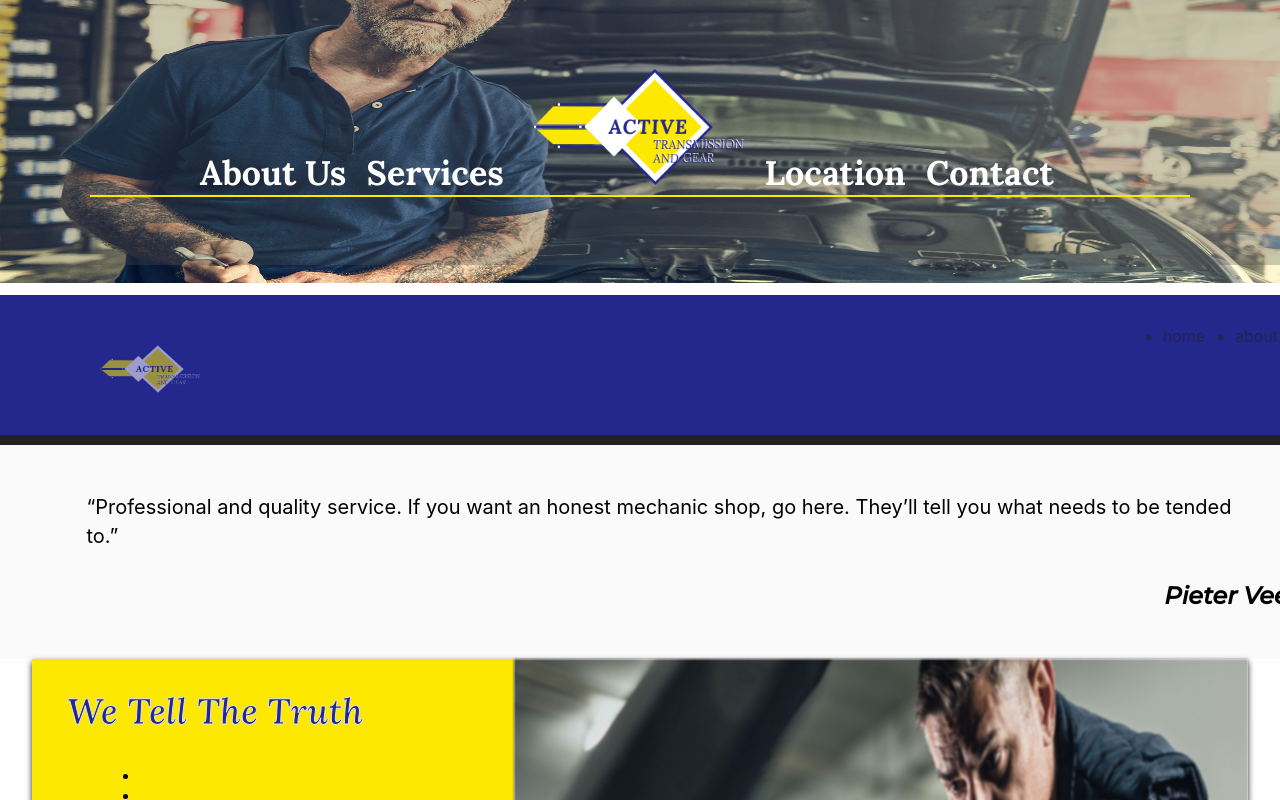
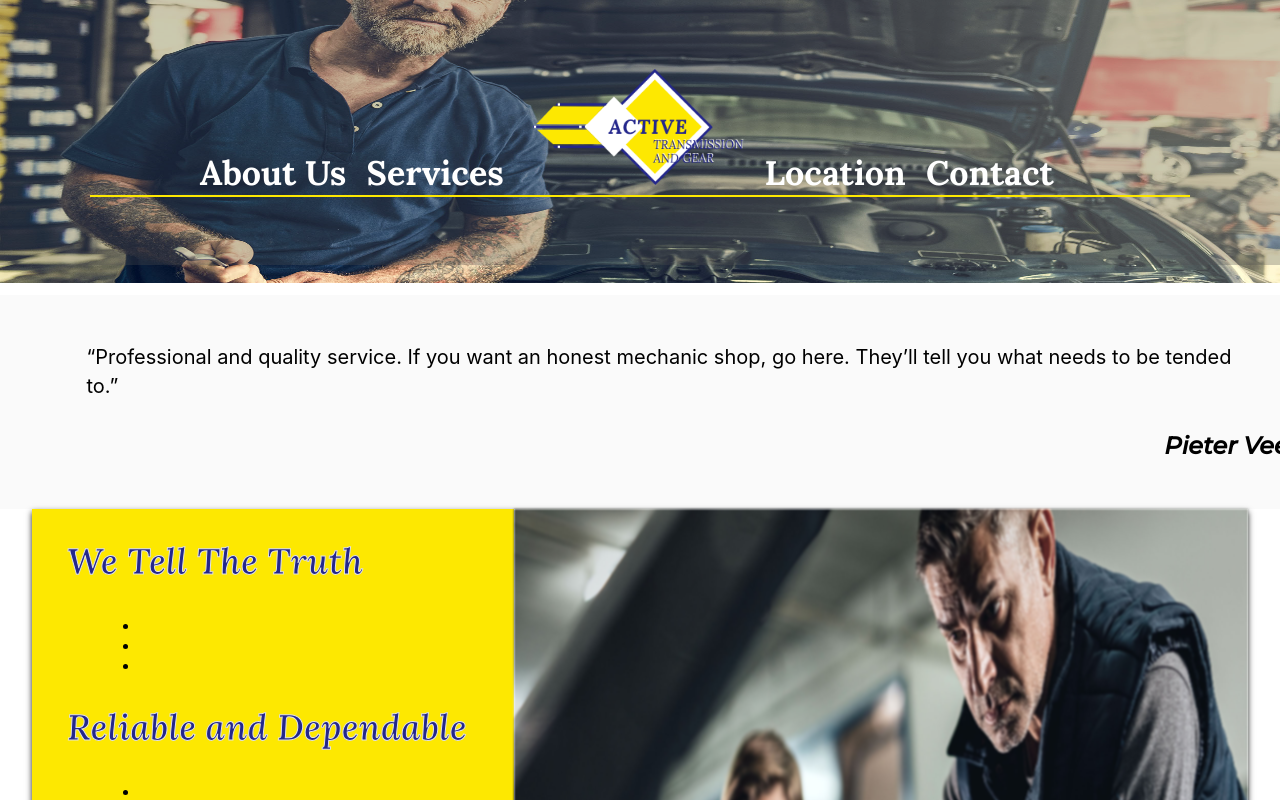
Before and after one commit to RobnettSean22/activeTansmission, a React (Create React App) app: page / in a window 1280 px wide. Shown: the top 800 px of the page. Built offline with nearby package versions, Linux system fonts and the light colour scheme.

Commit message:
refactoring code in modile header

```diff
--- a/src/components/mobile_components/Mobileheader.jsx
+++ b/src/components/mobile_components/Mobileheader.jsx
@@ -67,33 +67,31 @@ import Logo from "../../assets/activetransimission_logo.png";
 import styled from "styled-components";
 
 const Navigation = styled.header`
+  display: none;
+  @media ${(props) => props.theme.mediaQueries.media576} {
     width: 100%;
     border-bottom: 10px solid #222;
     z-index: 1;
+    height: auto;
+    min-height: 30px;
     display: flex;
+    flex-direction: column;
     justify-content: space-between;
     align-items: center;
-  padding: 0px 100px 0;
-  height: 140px;
+    position: relative;
     margin-bottom: 0;
+    padding: 0px;
     background: #24278c;
-
-  .logo a {
-    padding-top: 33px;
-    display: flex;
-    flex-direction: column;
-    clear: both;
-    padding-bottom: 30px;
-    text-decoration: none;
-
-    p {
-      width: 500px;
+    .logo {
+      width: 100%;
+      height: 17px;
       display: block;
+      padding-top: 20px;
+      margin: 0px;
+      margin-left: -5px;
+      padding-left: 15px;
+      padding-top: 0px !important;
     }
-    em {
-      font-size: 0.5em;
-      float: left;
-      display: block;
     img {
       display: inline-block;
       margin-top: 5px;
@@ -101,29 +99,30 @@ const Navigation = styled.header`
       width: 100px;
       float: left;
     }
-      .letterhead {
-        display: inline-block;
-        line-height: 260%;
-        float: left;
-      }
-    }
-  }
     .gray {
       color: #ccc;
     }
+
     a {
       color: #222;
       opacity: 0.55;
       transition: all 0.6s;
       color: #222;
       font-size: 1em;
+      padding: 0;
     }
     a:hover {
       opacity: 1;
     }
     .fa-bars {
-    display: none;
+      display: inline-block;
+      position: absolute;
       color: #222;
+      top: 3px;
+      right: -8px;
+      cursor: pointer;
+      width: 70px;
+      height: 54px;
       font-size: 2rem;
     }
     nav {
@@ -148,40 +147,6 @@ const Navigation = styled.header`
       a.active {
         color: #222;
       }
-  }
-
-  @media only screen and (max-width: 800px) {
-    padding: 0px;
-    .logo {
-      padding-left: 15px;
-      padding-top: 0px !important;
-    }
-  }
-  @media only screen and (max-width: 600px) {
-    height: auto;
-    min-height: 30px;
-    display: flex;
-    flex-direction: column;
-    position: relative;
-    .logo {
-      width: 100%;
-      height: 17px;
-      display: block;
-      padding-top: 20px;
-      margin: 0px;
-      margin-left: -5px;
-      a {
-        padding: 0;
-      }
-    }
-    .fa-bars {
-      display: inline-block;
-      position: absolute;
-      top: 3px;
-      right: -8px;
-      cursor: pointer;
-      width: 70px;
-      height: 54px;
     }
     ul.collapsed {
       width: 100%;
@@ -266,13 +231,19 @@ class Mobileheader extends Component {
           <i />
           <ul className={`collapsed ${isExpanded ? "is-expanded" : ""}`}>
             <NavLink activeClassName='active' to='/'>
-              <li>home</li>
+              <li>Home</li>
             </NavLink>
-            <NavLink activeClassName='active' to='/about'>
-              <li>about</li>
+            <NavLink activeClassName='active' to='/aboutus'>
+              <li>About</li>
+            </NavLink>
+            <NavLink activeClassName='active' to='/services'>
+              <li>Services</li>
             </NavLink>
             <NavLink activeClassName='active' to='/contact'>
-              <li>contact</li>
+              <li>Contact</li>
+            </NavLink>
+            <NavLink activeClassName='active' to='/location'>
+              <li>Location</li>
             </NavLink>
           </ul>
         </nav>
```
Also changed, not shown: 1 other file (tests, documents, lock files or other folders). Lines whose indentation alone changed are shown as unchanged.
